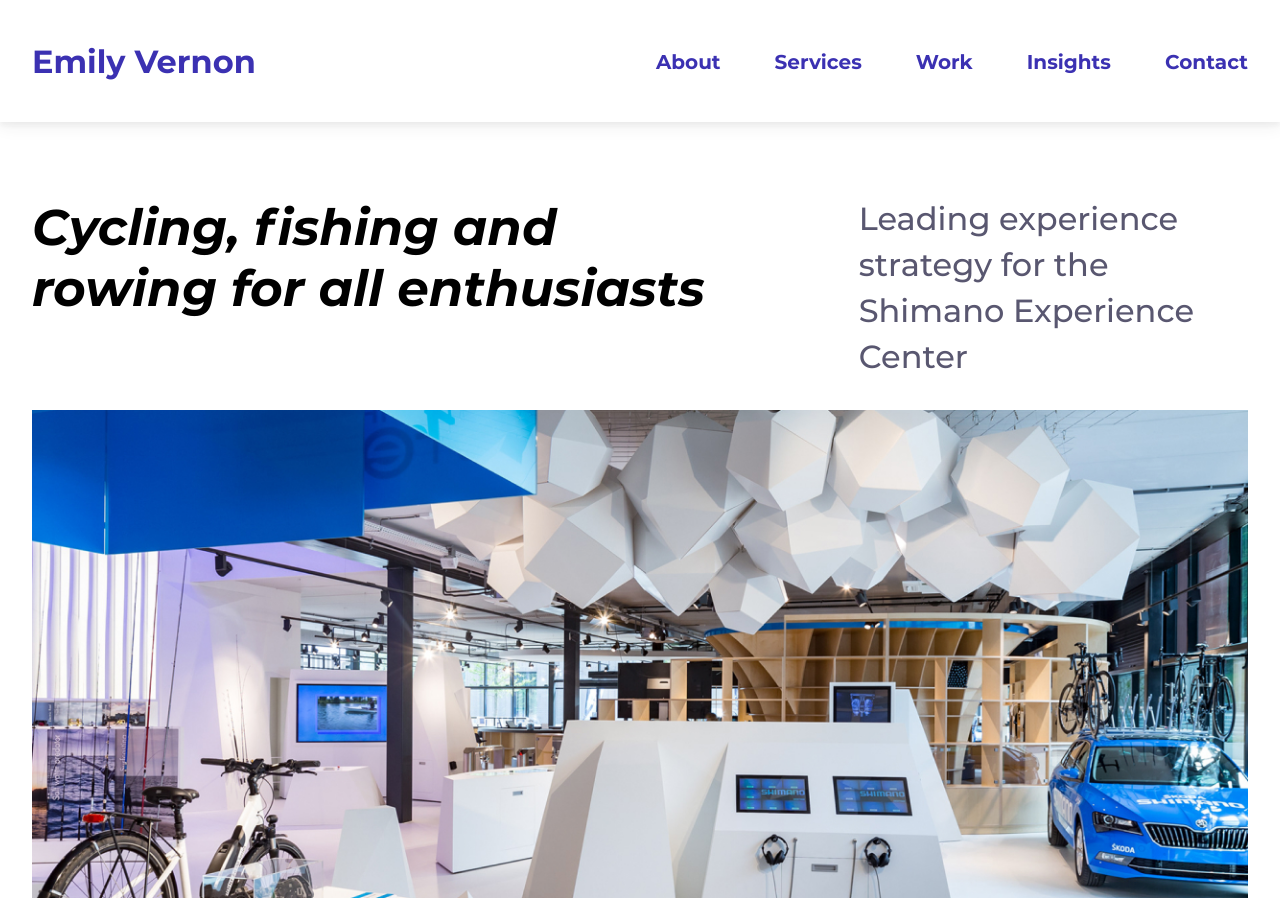
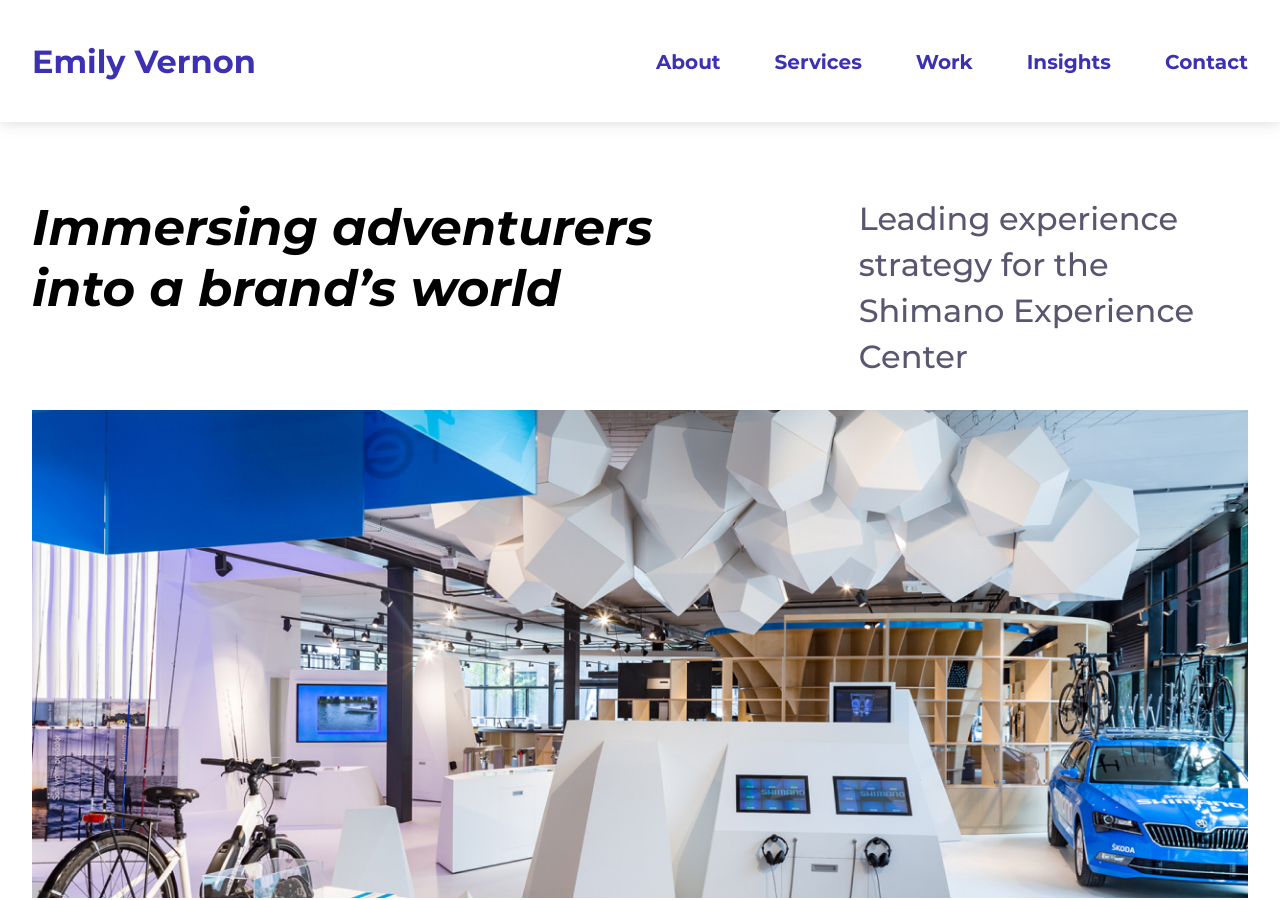
Before and after one commit to emilygv/emilyvernon.com, a Jekyll site: the page built from _casestudies/shimano.md, in a window 1280 px wide and 900 px high. Built offline with Jekyll 4.4.1, drawn with Linux system fonts in a browser that asks for light colours.

Commit message:
Update shimano.md

```diff
--- a/_casestudies/shimano.md
+++ b/_casestudies/shimano.md
@@ -1,6 +1,6 @@
 ---
 layout: casestudy
-title:  Cycling, fishing and rowing for all enthusiasts
+title:  Immersing adventurers into a brand’s world
 description: Leading experience strategy for the Shimano Experience Center
 project_name: Shimano experience center
 category: Creativity
```
